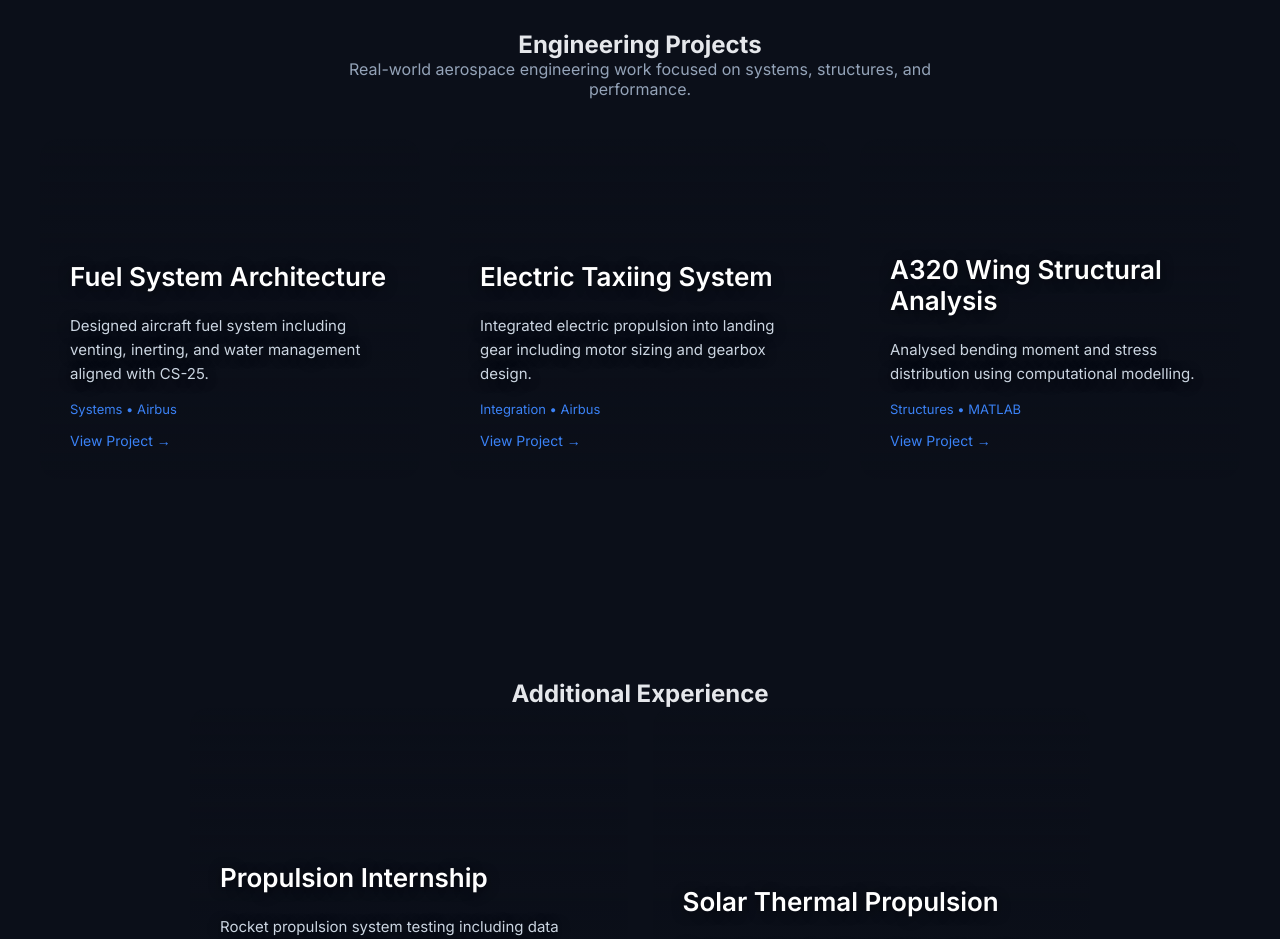
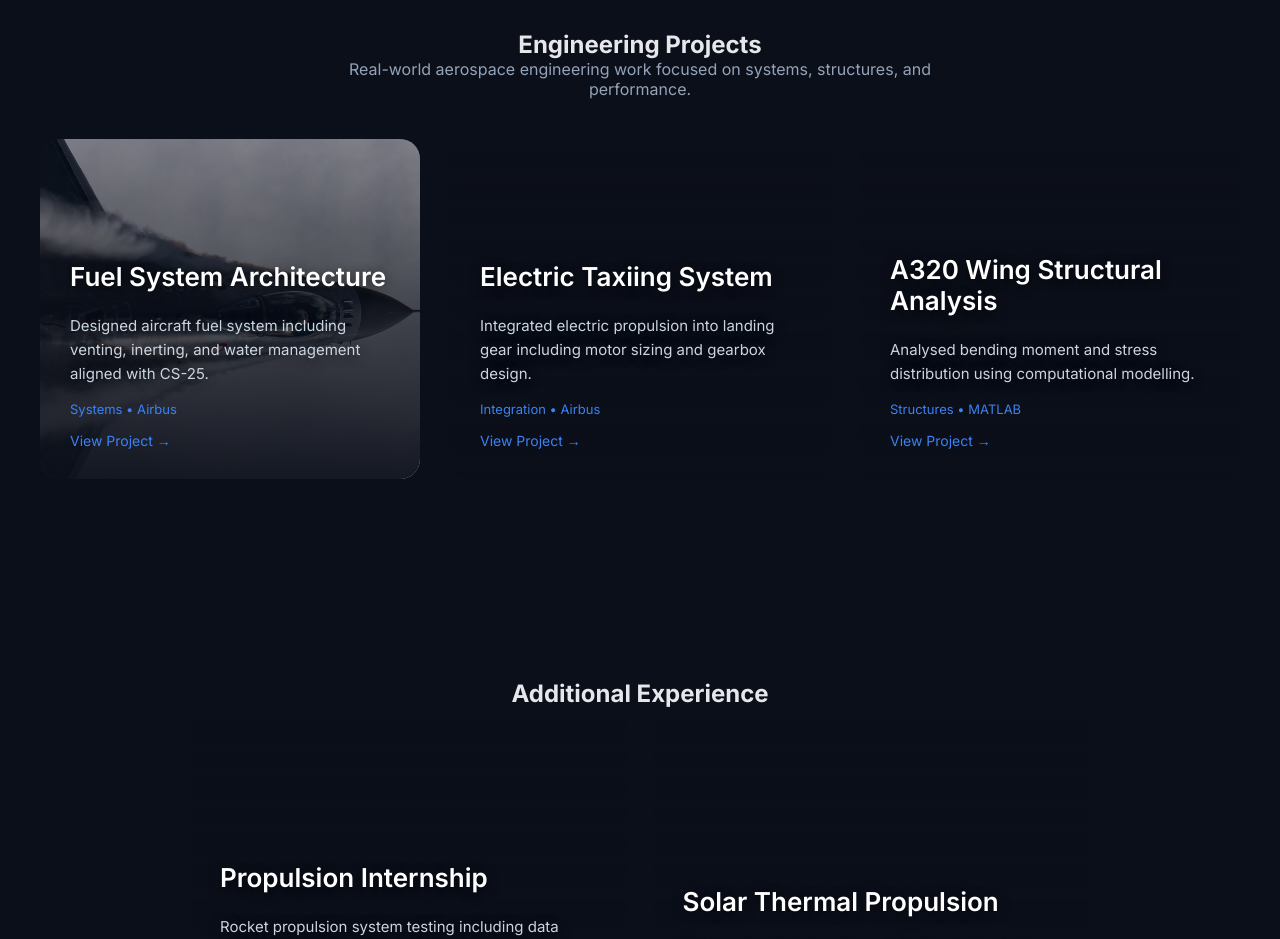
Before and after one commit to animesh1102/animesh1102.github.io, a plain HTML site: page index.html in a window 1280 px wide. Shown: the part 1140-2079 px from the top of the page. Drawn offline with Linux system fonts and the light colour scheme.

Commit message:
Update index.html

```diff
--- a/index.html
+++ b/index.html
@@ -106,7 +106,6 @@
 </section>
 
 <!-- PROJECTS -->
-<!-- PROJECTS -->
 <section id="projects" class="section dark">
 
     <div class="container">
@@ -126,7 +125,7 @@
             <!-- FUEL SYSTEM -->
             <a href="fuel-system.html"
                class="project-card"
-               style="background-image: url('images/fuel-preview.jpg');">
+               style="background-image: url('images/hero1.jpg');">
 
                 <h3>Fuel System Architecture</h3>
 
```
